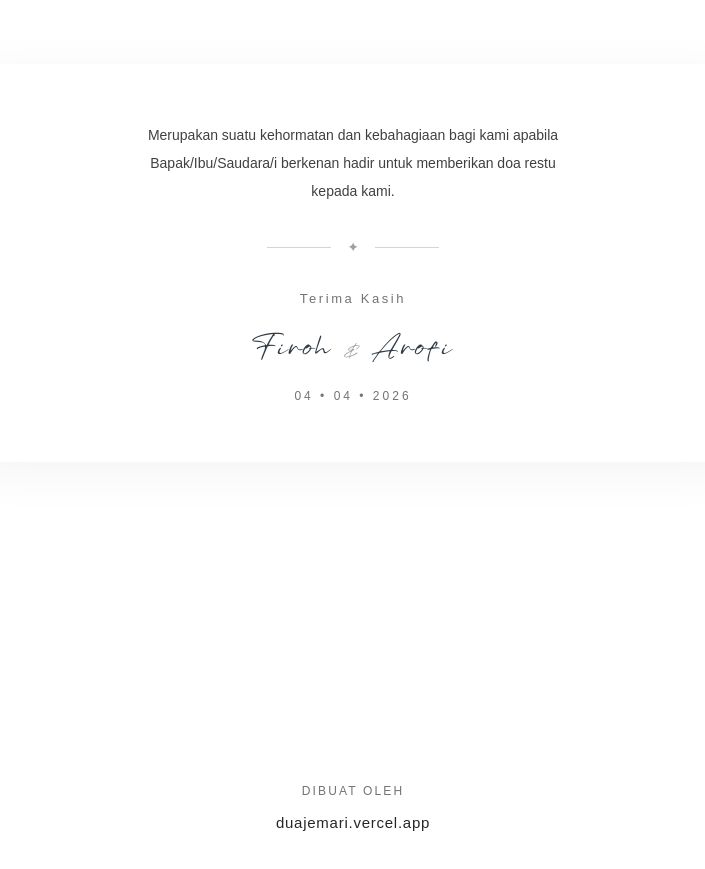
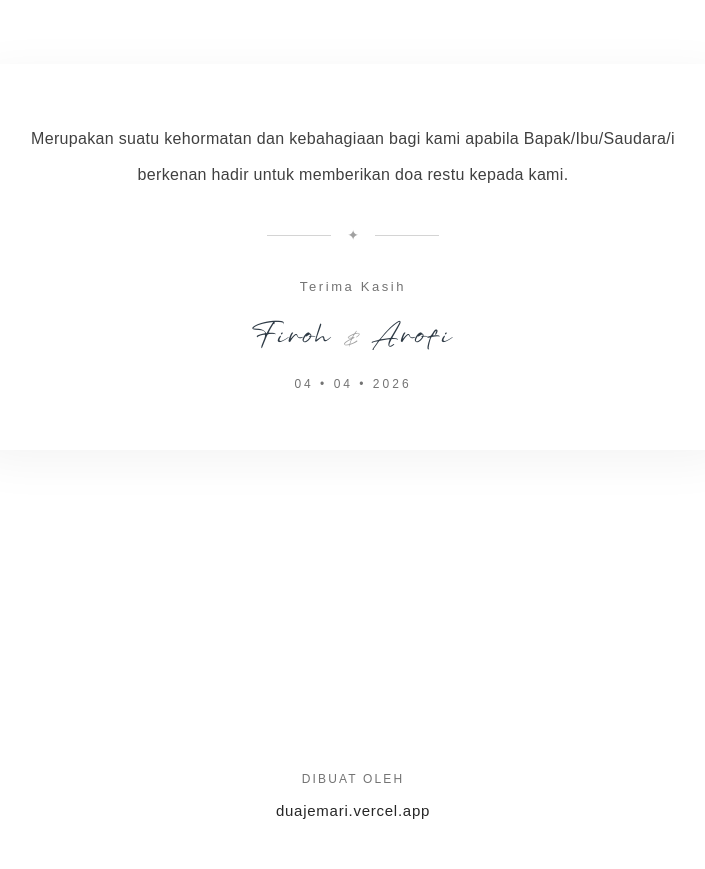
Before and after one commit to swakastudio/duajemari, a Next.js app: page /firoh-arofi/invitation in a window 1280 px wide. Shown: the part 6740-7609 px from the top of the page, without its empty margins (287-992 px from the left). Built offline with nearby package versions, Linux system fonts and the light colour scheme.

Commit message:
Update Closing.tsx

```diff
--- a/app/(wedding)/firoh-arofi/components/Closing.tsx
+++ b/app/(wedding)/firoh-arofi/components/Closing.tsx
@@ -20,11 +20,12 @@ shadow-[0_10px_50px_rgba(0,0,0,0.05)]
 {/* TEXT */}
 
 <p className="
-text-[14px]
-leading-[2]
+text-[12px]
+md:text-[16px]
+leading-[2.25]
+tracking-[0.02em]
 text-neutral-700
-max-w-md
-mx-auto
+font-light
 ">
 
 Merupakan suatu kehormatan dan kebahagiaan bagi kami
```
